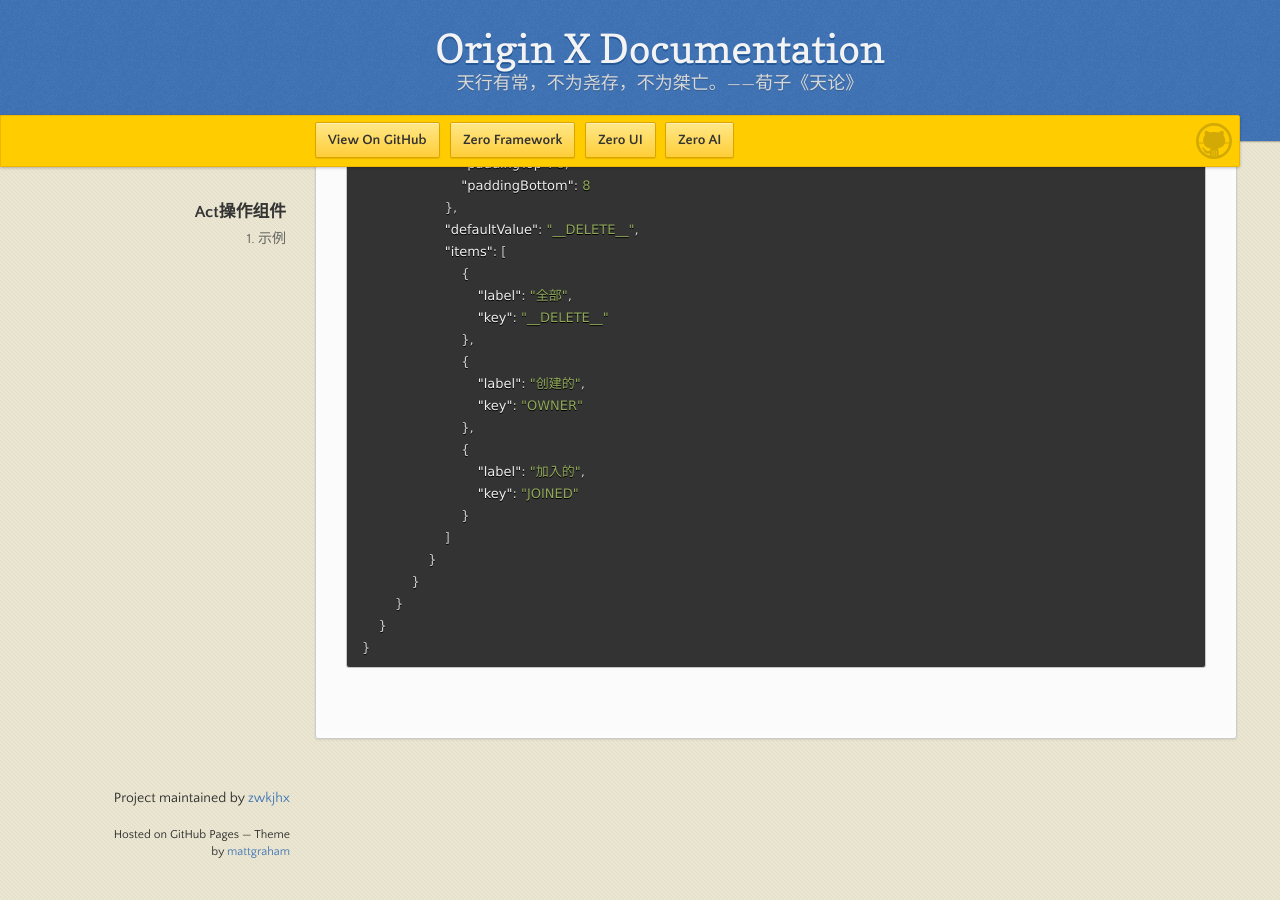
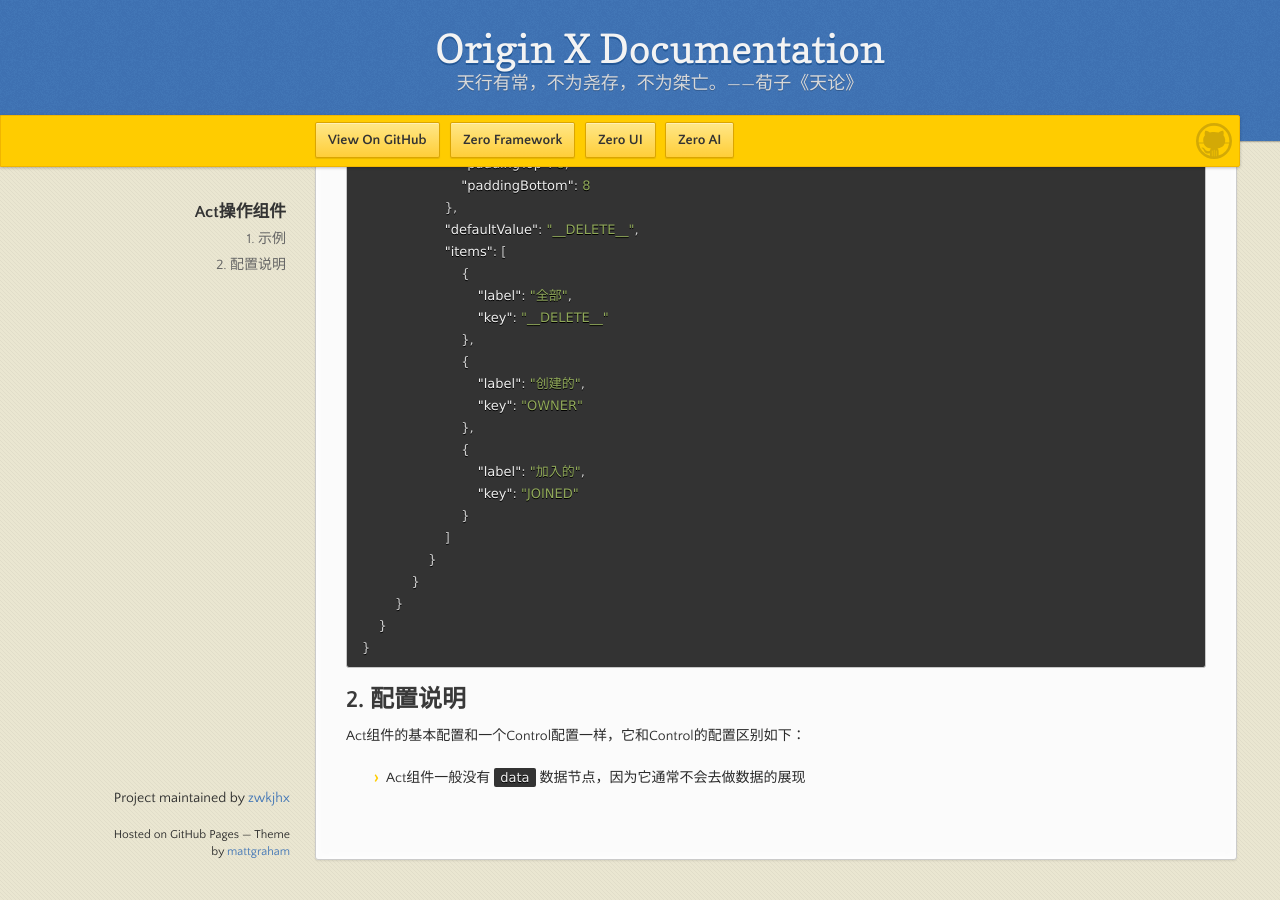
Before and after one commit to zwkjhx/ox-doc, a Jekyll site: the page built from specification/3-origin-xgui-fan/spo-013-actcao-zuo-zu-jian.md, in a window 1280 px wide and 900 px high, scrolled down 678 px. Built offline with Jekyll 4.4.1, drawn with Linux system fonts in a browser that asks for light colours; our own code applies the rules of GitHub Pages for plain Markdown files.

Commit message:
Updates specification/3-origin-xgui-fan/spo-013-actcao-zuo-zu-jian.md
Auto commit by GitBook Editor

````diff
--- a/specification/3-origin-xgui-fan/spo-013-actcao-zuo-zu-jian.md
+++ b/specification/3-origin-xgui-fan/spo-013-actcao-zuo-zu-jian.md
@@ -50,3 +50,9 @@
     }
 }
 ```
+
+## 2. 配置说明
+
+Act组件的基本配置和一个Control配置一样，它和Control的配置区别如下：
+
+* Act组件一般没有`data`数据节点，因为它通常不会去做数据的展现
````
